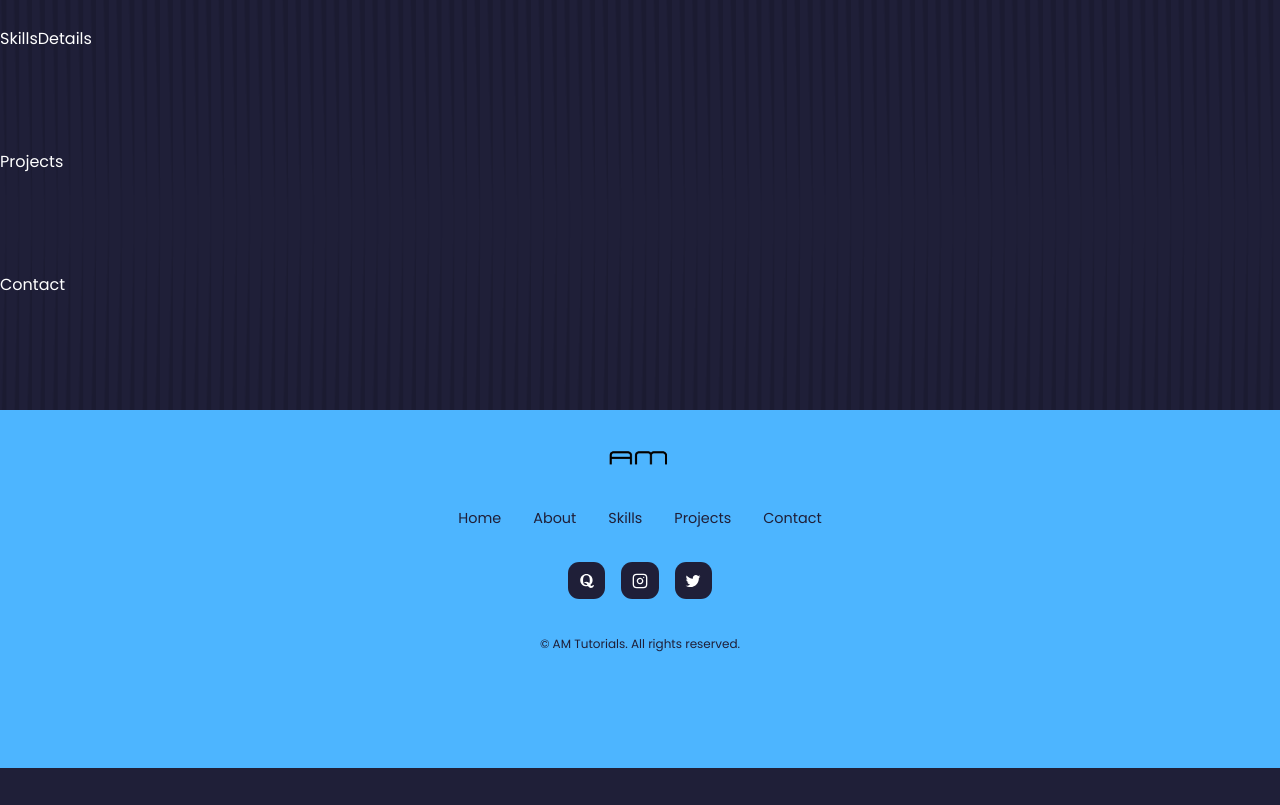
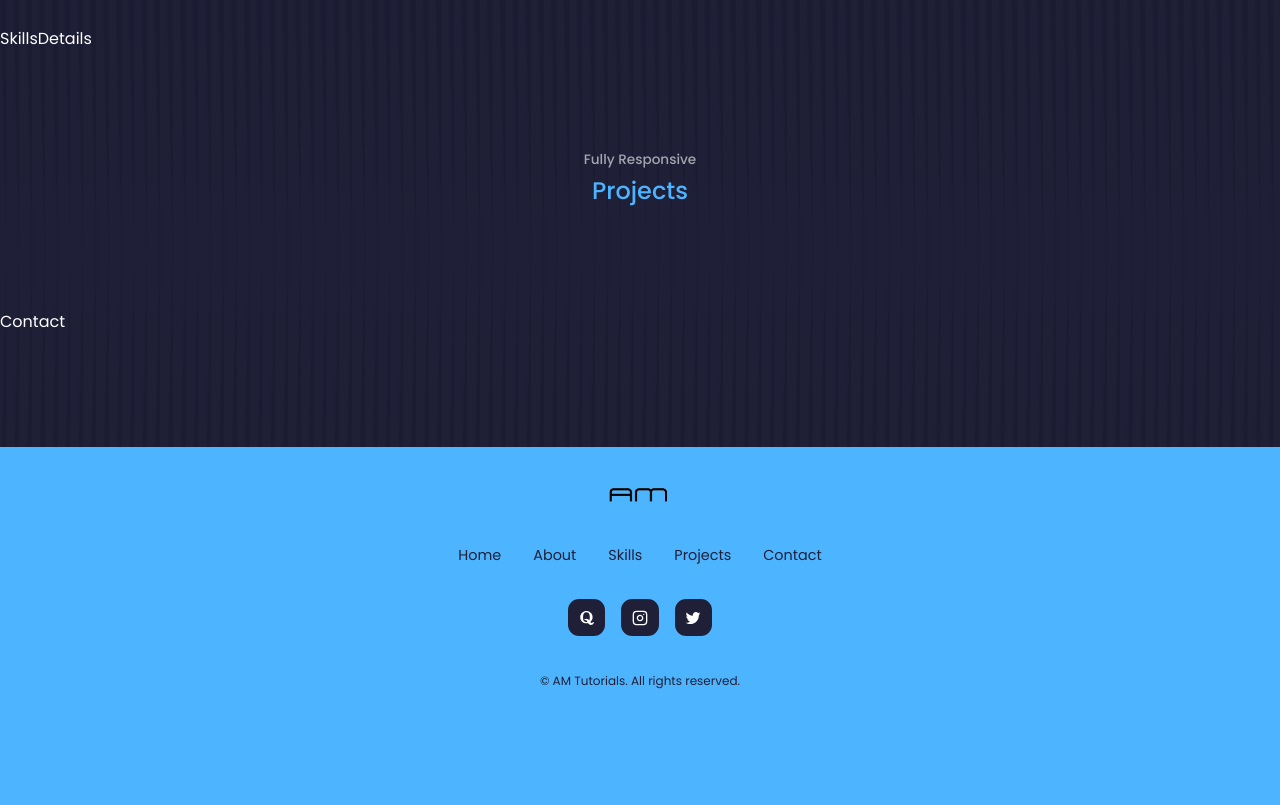
Before and after one commit to ash14ish/My-Portfolio, a React (Create React App) app: page / in a window 1280 px wide. Shown: the part 1980-2785 px from the top of the page. Before the commit the page ends 2748 px from the top, so only its background shows below. Built offline with nearby package versions, Linux system fonts and the light colour scheme.

Commit message:
portfolio

```diff
--- a/src/components/Footer/Footer.css
+++ b/src/components/Footer/Footer.css
@@ -60,3 +60,9 @@ footer a {
     gap: 1.2rem;
   }
 }
+
+@media screen and (max-width: 380px) {
+  .footer__copyright {
+    font-size: 0.8rem;
+  }
+}
--- a/src/components/Projects/Project.jsx
+++ b/src/components/Projects/Project.jsx
@@ -2,7 +2,14 @@ import React from "react";
 import "./Projects.css";
 
 const Projects = () => {
-  return <section id="projects">Projects</section>;
+  return (
+    <section id="projects">
+      <h5>Fully Responsive</h5>
+      <h2>Projects</h2>
+
+      <div className="container portfolio__container"></div>
+    </section>
+  );
 };
 
 export default Projects;
```
